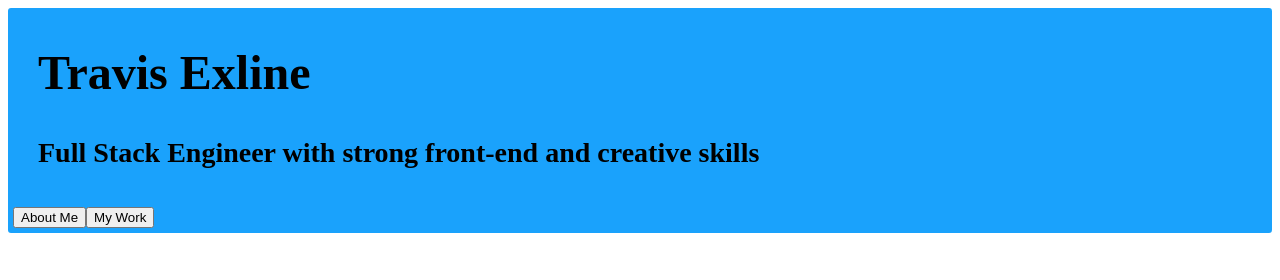
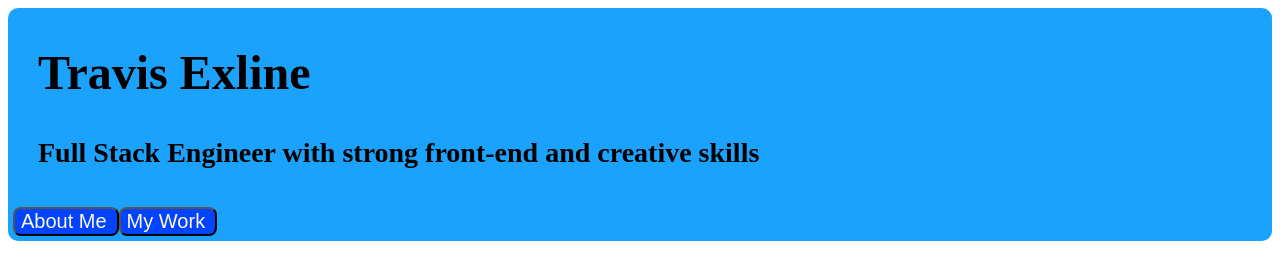
Before and after one commit to TravisExline/Portfolio, a plain HTML site: page Portfolio/index.html in a window 1280 px wide. Drawn offline with Linux system fonts and the light colour scheme.

Commit message:
hover working

```diff
--- a/Portfolio/style.css
+++ b/Portfolio/style.css
@@ -1,7 +1,7 @@
 .opening-header {
     padding: 5px;
     background-color: rgba(11, 156, 252, 0.938);
-    border-radius: 3px;
+    border-radius: 10px;
 }
 
 .my-name {
@@ -13,3 +13,16 @@
     font-size: 28px;
     padding-left: 25px;
 }
+
+.nav-buttons {
+    border-radius: 8px;
+    font-size: 20px;
+    padding-right: 10px;
+    background-color: rgb(0, 68, 255);
+    color: cornsilk;
+    transition-duration: .4s;
+}
+
+.nav-buttons:hover {
+    background-color: rgba(11, 156, 252, 0.938);
+}
```
